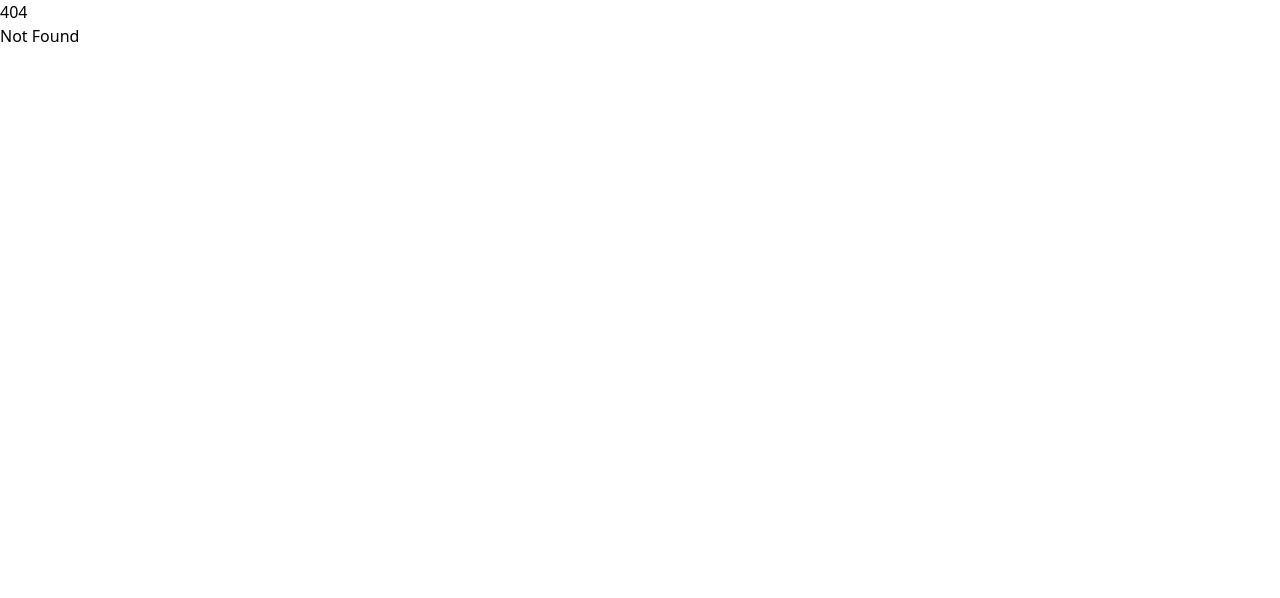
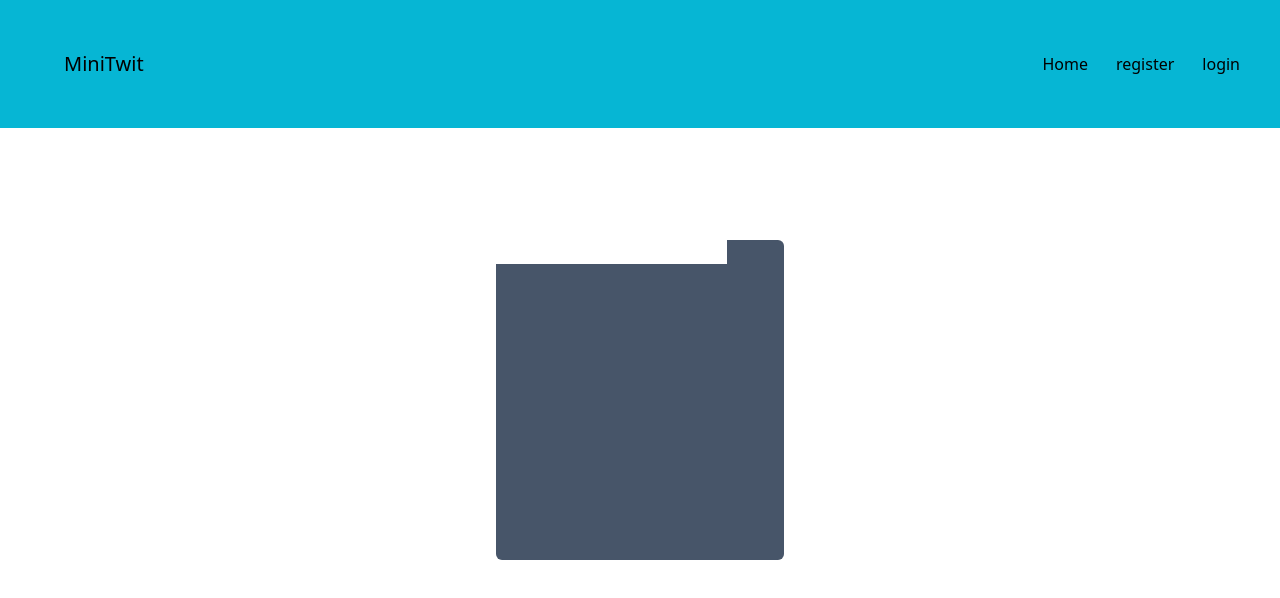
Before and after one commit to ContainerMaintainers/MiniTwit-Golang, a SvelteKit app in the folder frontend/: page /login in a window 1280 px wide. Before the commit this address had no page. Shown: the top 598 px of the page. Built offline with nearby package versions, Linux system fonts and the light colour scheme.

Commit message:
added navbar, and login page

```diff
--- /dev/null
+++ b/frontend/src/lib/navbar.svelte
@@ -0,0 +1,14 @@
+<script>
+
+</script>
+
+<div class=" w-screen h-32 bg-cyan-500 flex items-center">
+
+    <h1 class=" ml-16 text-xl ">MiniTwit</h1>
+
+    <div class=" justify-end w-full mr-10 flex gap-7">
+        <button on:click={() => window.location.href = '/'}>Home</button>
+        <button>register</button>
+        <button on:click={() => window.location.href = '/login'} >login</button>
+    </div>
+</div>
--- a/frontend/src/routes/+layout.svelte
+++ b/frontend/src/routes/+layout.svelte
@@ -1,5 +1,8 @@
-<script>
+
+<script lang="ts">
     import '../app.css'
+    import Navbar from "$lib/navbar.svelte"
 </script>
 
+<Navbar />
 <slot />
--- a/frontend/src/routes/+page.svelte
+++ b/frontend/src/routes/+page.svelte
@@ -4,9 +4,11 @@
 
     let apiResJson = fetch('http://localhost:8080/public').then(res => res.json())
     let data = apiResJson.then(res => res['messages'])
+
 </script>
 
 <h1 class=" bg-green-700 font-bold" >tweets:</h1>
+
 {#await data}
     <div class="bg-green-200">
         <h1 class="font-bold">Loading...</h1>
--- /dev/null
+++ b/frontend/src/routes/login/+page.svelte
@@ -0,0 +1,11 @@
+<script lang="ts">
+
+</script>
+
+<div class="">
+
+    <div class=" mx-auto mt-28 h-80 w-72 bg-slate-600 rounded-md ">
+        <input type="text">
+    </div>
+
+</div>
```
